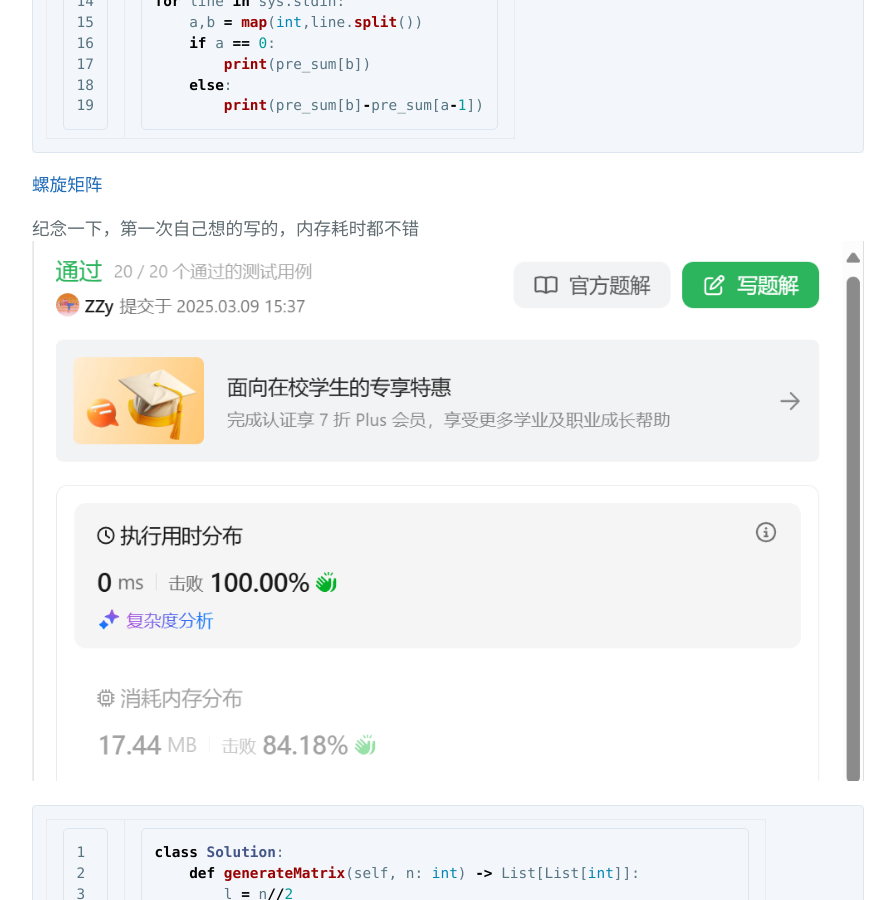
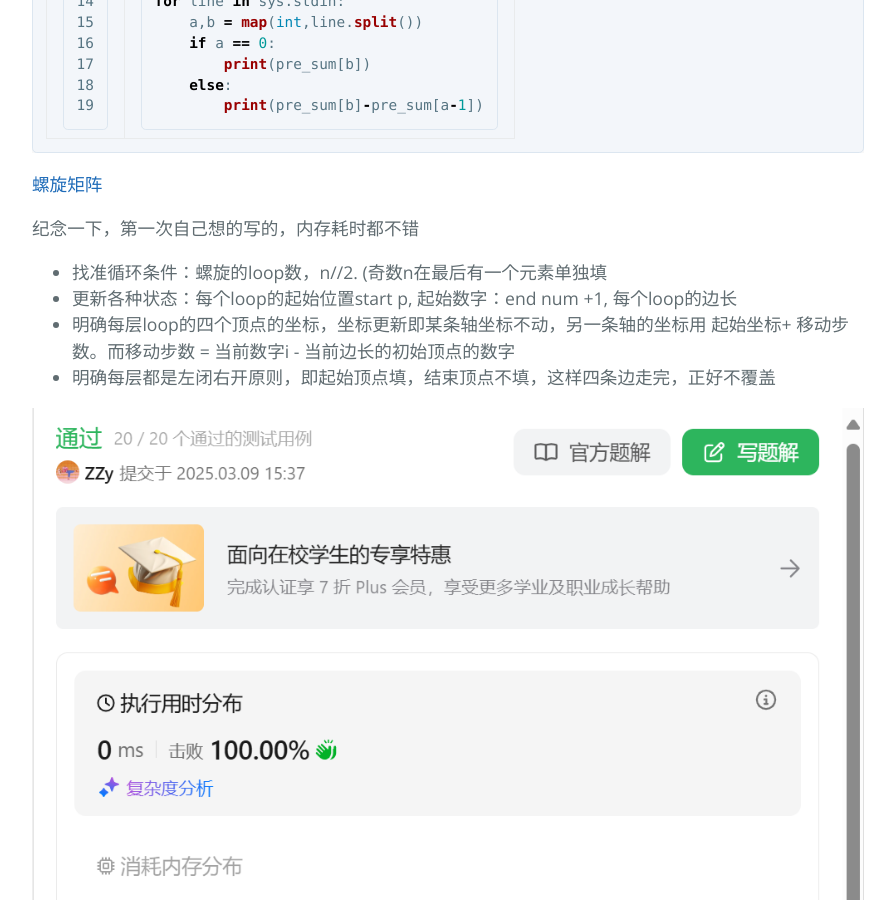
Before and after one commit to Ziyangpig/Note_LeetCode, a Jekyll site: the page built from Ali.md, in a window 1280 px wide and 900 px high, scrolled down 3824 px. Shown: the whole window, without its empty margins (192-1087 px from the left). Built offline with Jekyll 4.4.1, drawn with Linux system fonts in a browser that asks for light colours; our own code applies the rules of GitHub Pages for plain Markdown files; formulas are drawn with MathJax 3.

Commit message:
Update Ali.md

````diff
--- a/Ali.md
+++ b/Ali.md
@@ -136,6 +136,11 @@ for line in sys.stdin:
 [螺旋矩阵](https://leetcode.cn/problems/spiral-matrix-ii/)
 
 纪念一下，第一次自己想的写的，内存耗时都不错
+- 找准循环条件：螺旋的loop数，n//2. (奇数n在最后有一个元素单独填
+- 更新各种状态：每个loop的起始位置start p, 起始数字：end num +1, 每个loop的边长
+- 明确每层loop的四个顶点的坐标，坐标更新即某条轴坐标不动，另一条轴的坐标用 起始坐标+ 移动步数。而移动步数 = 当前数字i - 当前边长的初始顶点的数字
+- 明确每层都是左闭右开原则，即起始顶点填，结束顶点不填，这样四条边走完，正好不覆盖
+
 ![效果](./pics/image.png)
 ```python
 class Solution:
````
